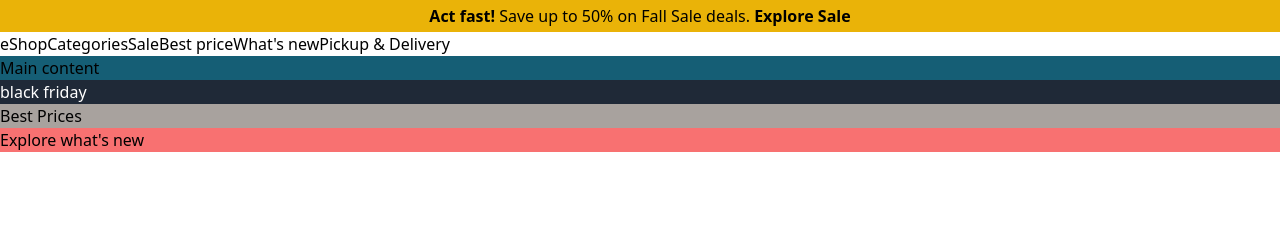
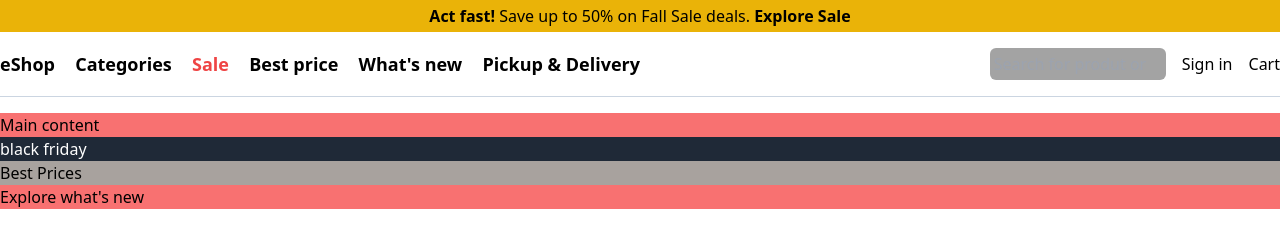
Before and after one commit to nsd-design/eShop, a plain HTML site: page index.html in a window 1280 px wide. Drawn offline with Linux system fonts and the light colour scheme.

Commit message:
Mise en place de nav-barre

```diff
--- a/index.html
+++ b/index.html
@@ -6,30 +6,39 @@
     <link rel="stylesheet" href="./style/style.css">
     <title>Apprendre Tailwindcss</title>
 </head>
-<body>
+<body class="">
     <div id="save-up" class="bg-yellow-500 text-center p-1 antialiased">
         <span class="font-bold">Act fast!</span> Save up to 50% on Fall Sale deals. <a href="#" class="font-semibold">Explore Sale</a>
     </div>
     <!-- Nav barre -->
-    <nav class="bg-ember-400">
-        <ul class="flex">
+    <div class="border-b border-b-slate-300 mb-4">
+        <nav class="flex justify-between md:mx-auto md:container py-4">
+            <ul class="flex items-center font-semibold md:w-6/12 justify-between text-lg">
                 <li>
                     <a href="#">
                         <!-- <img src="./images/eshop-logo-png.png" alt="logo e-shop" class=""> -->
-                    eShop
+                        <span class="font-extrabold">eShop</span>
                     </a>
                 </li>
                 <li><a href="#">Categories</a></li>
-            <li><a href="#">Sale</a></li>
+                <li><a href="#" class="text-red-500">Sale</a></li>
                 <li><a href="#">Best price</a></li>
                 <li><a href="#">What's new</a></li>
                 <li><a href="#">Pickup & Delivery</a></li>
             </ul>
 
+            <div id="right" class="flex justify-end items-center text-base md:w-6/12">
+                <input type="search" placeholder="Search for produt or brands..." class="bg-neutral-400 p-1 w-44 rounded-md" />
+                <p class="md:ms-4"><a href="#">Sign in</a></p>
+                <p class="md:ms-4"><a href="#">Cart</a></p>
+            </div>
+
         </nav>
+    </div>
+
     <!-- End Nav barre -->
 
-    <main class="bg-cyan-800">
+    <main class="md:container md:mx-auto bg-red-400">
         Main content
         <div id="black-friday" class="bg-gray-800 text-white">
             black friday
```
Also changed, not shown: style/style.css. Lines whose indentation alone changed are shown as unchanged.
